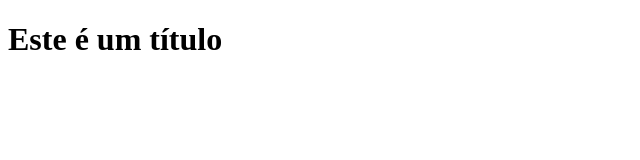
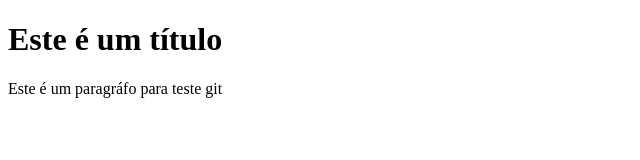
Before and after one commit to 05487664951/git2, a plain HTML site: page index.html in a window 1280 px wide. Shown: the whole page, without its empty margins (0-640 px from the left). Drawn offline with Linux system fonts and the light colour scheme.

Commit message:
testes02

```diff
--- a/index.html
+++ b/index.html
@@ -7,6 +7,7 @@
 </head>
 <body>
     <h1>Este é um título</h1>
+    <p>Este é um paragráfo para teste git </p>
 
 </body>
 </html>
```
Also changed, not shown: comandos git.txt (added).
